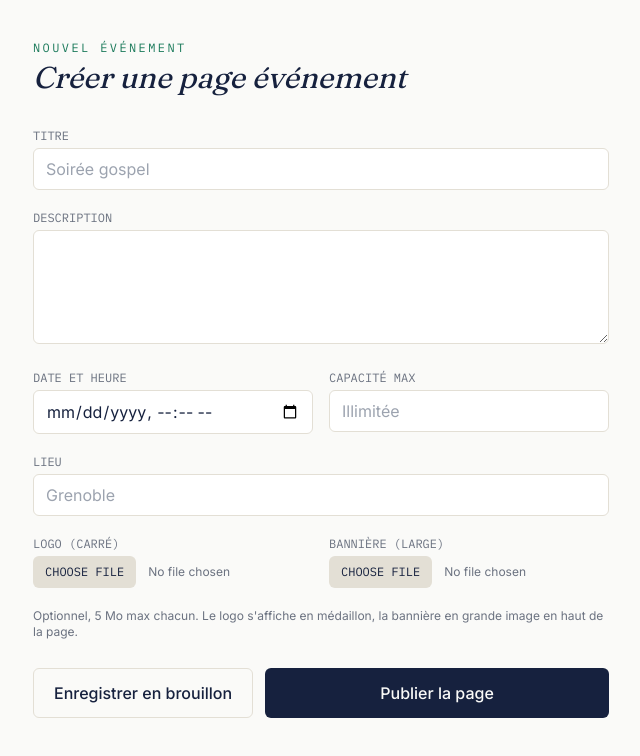
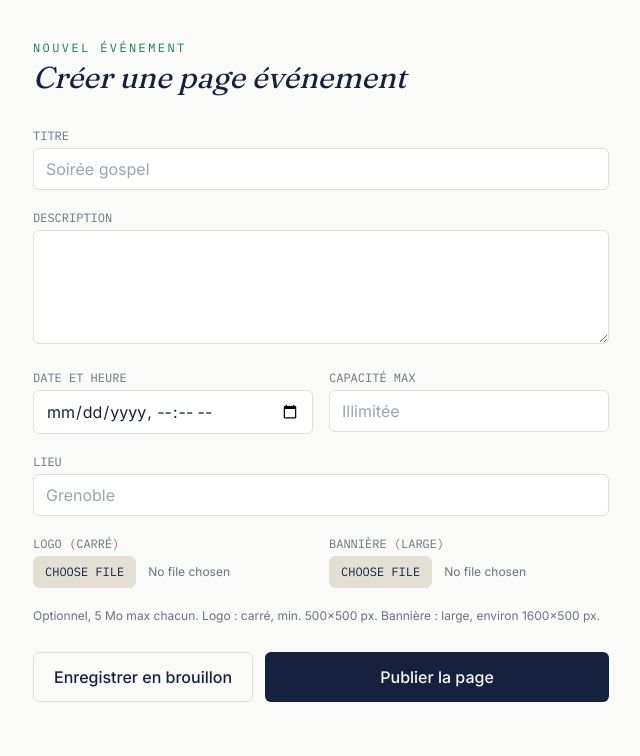
Before and after one commit to comjev38-ctrl/checkin-free, a Next.js app: page /admin/creer in a window 1280 px wide. Shown: the top 756 px of the page, without its empty margins (319-959 px from the left). Built offline with nearby package versions, Linux system fonts and the light colour scheme; no server answers.

Commit message:
Favicon, dimensions images, lien espace organisateur

```diff
--- a/app/admin/creer/page.tsx
+++ b/app/admin/creer/page.tsx
@@ -195,8 +195,8 @@ export default function PageCreerEvenement() {
             </div>
           </div>
           <p className="-mt-2 text-xs text-stone">
-            Optionnel, 5 Mo max chacun. Le logo s&apos;affiche en médaillon,
-            la bannière en grande image en haut de la page.
+            Optionnel, 5 Mo max chacun. Logo : carré, min. 500×500 px. Bannière :
+            large, environ 1600×500 px.
           </p>
 
           {erreur && <p className="text-sm text-rose">{erreur}</p>}
--- a/app/admin/modifier/[id]/formulaire-modifier.tsx
+++ b/app/admin/modifier/[id]/formulaire-modifier.tsx
@@ -194,7 +194,8 @@ export default function FormulaireModifierEvenement({ event }: { event: Event })
         />
       </div>
       <p className="-mt-2 text-xs text-stone">
-        Laisse vide pour garder l&apos;image actuelle. 5 Mo max chacune.
+        Laisse vide pour garder l&apos;image actuelle. 5 Mo max chacune. Logo :
+        carré, min. 500×500 px. Bannière : large, environ 1600×500 px.
       </p>
 
       <div>
--- a/app/page.tsx
+++ b/app/page.tsx
@@ -25,7 +25,7 @@ export default async function PageAccueil() {
         <div className="mx-auto flex max-w-4xl items-center justify-between px-6 py-6">
           <p className="font-display text-xl italic text-ink">CheckIn Free</p>
           <Link
-            href="/admin/connexion"
+            href="/admin"
             className="font-mono text-xs uppercase tracking-wide text-stone hover:text-ink hover:underline"
           >
             Espace organisateur
```
Also changed, not shown: app/apple-icon.png (added), app/icon.svg (added).
